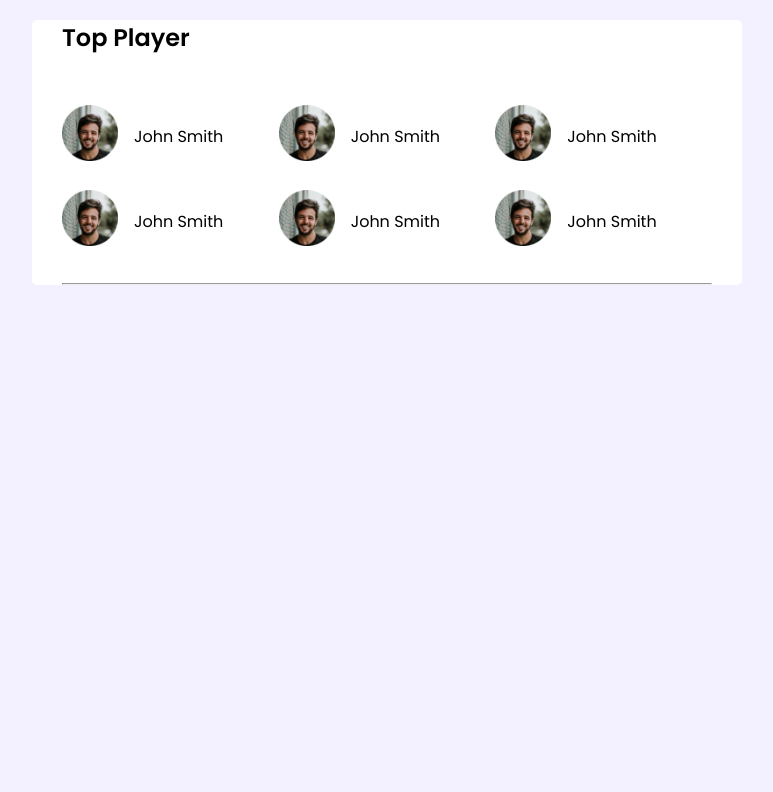
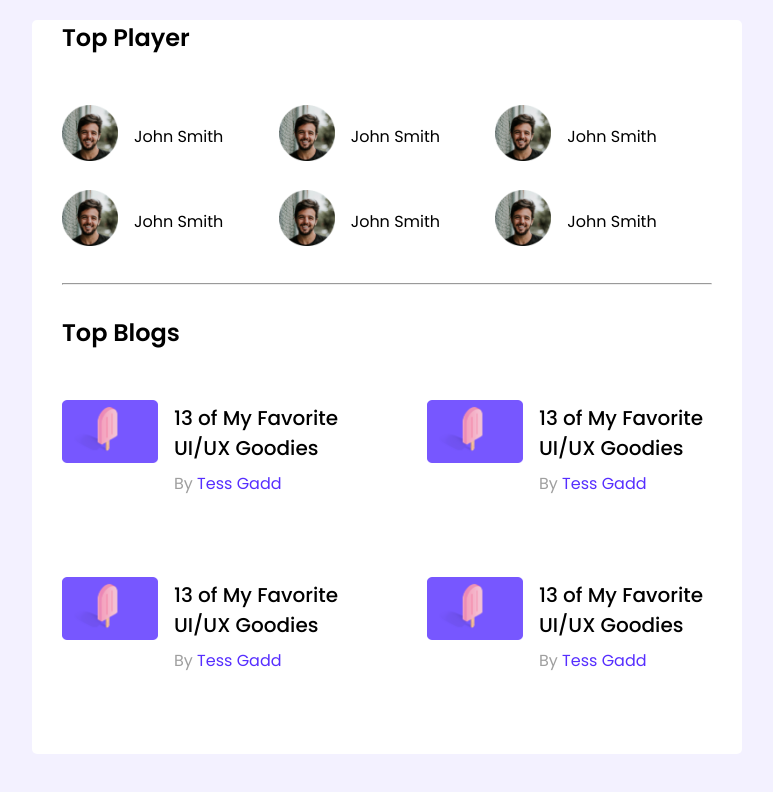
Before and after one commit to rahimuj570/leader-board, a plain HTML site: page index.html in a window 1280 px wide. Shown: the whole page, without its empty margins (253-1026 px from the left). Drawn offline with Linux system fonts and the light colour scheme; a web font is replaced by a local one.

Commit message:
top player and blogs added

```diff
--- a/index.html
+++ b/index.html
@@ -49,6 +49,45 @@
         </div>
       </div>
       <hr />
+      <h1>Top Blogs</h1>
+      <div class="top-blogs">
+        <article class="top-blog">
+          <div class="blog-img">
+            <img src="./img/blogs/blog-1.png" alt="1" />
+          </div>
+          <div class="blog-info">
+            <h2>13 of My Favorite UI/UX Goodies</h2>
+            <p>By <a href="#">Tess Gadd</a></p>
+          </div>
+        </article>
+        <article class="top-blog">
+          <div class="blog-img">
+            <img src="./img/blogs/blog-1.png" alt="1" />
+          </div>
+          <div class="blog-info">
+            <h2>13 of My Favorite UI/UX Goodies</h2>
+            <p>By <a href="#">Tess Gadd</a></p>
+          </div>
+        </article>
+        <article class="top-blog">
+          <div class="blog-img">
+            <img src="./img/blogs/blog-1.png" alt="1" />
+          </div>
+          <div class="blog-info">
+            <h2>13 of My Favorite UI/UX Goodies</h2>
+            <p>By <a href="#">Tess Gadd</a></p>
+          </div>
+        </article>
+        <article class="top-blog">
+          <div class="blog-img">
+            <img src="./img/blogs/blog-1.png" alt="1" />
+          </div>
+          <div class="blog-info">
+            <h2>13 of My Favorite UI/UX Goodies</h2>
+            <p>By <a href="#">Tess Gadd</a></p>
+          </div>
+        </article>
+      </div>
     </section>
   </body>
 </html>
--- a/style.css
+++ b/style.css
@@ -35,3 +35,37 @@ hr {
   margin: 30px 0;
   color: #d1d1d1;
 }
+.top-blogs {
+  display: grid;
+  grid-template-columns: repeat(2, 1fr);
+  grid-column-gap: 80px;
+}
+.top-blog {
+  display: flex;
+  /* align-items: flex-end; */
+}
+.blog-img {
+  max-width: 177px;
+  height: 177px;
+  padding-right: 16px;
+}
+.blog-img img {
+  width: 100%;
+  object-fit: cover;
+}
+.blog-info p,
+a {
+  color: #9f9f9f;
+  font-size: 16px;
+  line-height: 10px;
+}
+.blog-info a {
+  color: #562eff;
+  text-decoration: none;
+}
+h2 {
+  font-size: 20px;
+  font-weight: 500;
+  width: 173px;
+  margin-top: 3px;
+}
```
